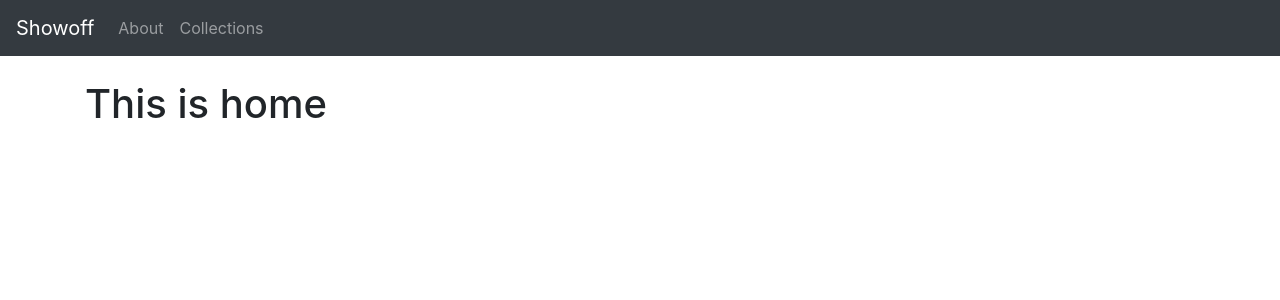
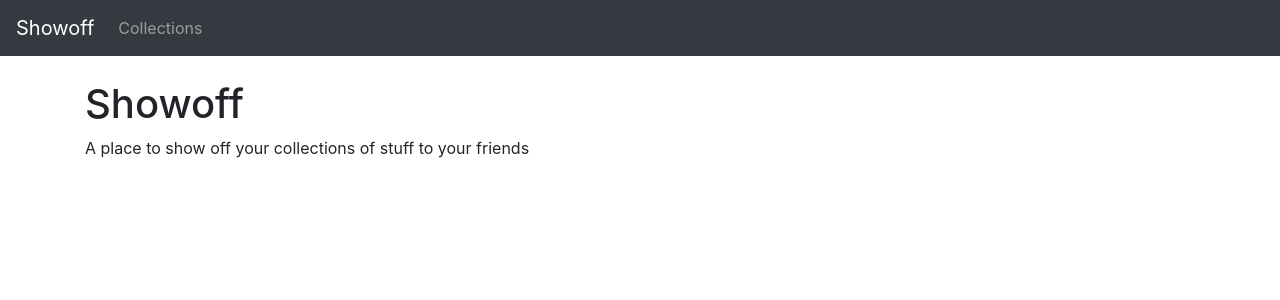
Before and after one commit to yashkir/showoff, a Django app: page / in a window 1280 px wide. Shown: the top 300 px of the page. Run offline with Django 3.2, Linux system fonts and the light colour scheme; some libraries are stand-ins or nearby versions.

Commit message:
update urls to django and fix items link

```diff
--- a/main_app/templates/base.html
+++ b/main_app/templates/base.html
@@ -10,8 +10,7 @@
     <a class="navbar-brand" href="/">Showoff</a>
     <div>
       <ul class="navbar-nav">
-        <li class="nav-item"><a class="nav-link" href="/about/">About</a></li>
-        <li class="nav-item"><a class="nav-link" href="/collections/">Collections</a></li>
+        <li class="nav-item"><a class="nav-link" href="{% url 'collections_index' %}">Collections</a></li>
       </ul>
     </div>
   </nav>
--- a/main_app/templates/collections/detail.html
+++ b/main_app/templates/collections/detail.html
@@ -10,7 +10,7 @@ Collections
 
 <div class="list-group">
   {% for item in items %}
-  <a href="/items/{{ item.id }}" class="list-group-item list-group-item-action">
+  <a href="{% url 'items_detail' item.id %}" class="list-group-item list-group-item-action">
     <h5>{{ item.name }}</h5>
     <i>{{ item.description }}</i>
   </a>
--- a/main_app/templates/collections/index.html
+++ b/main_app/templates/collections/index.html
@@ -10,7 +10,7 @@ Collections
 
 <div class="list-group">
   {% for collection in collections %}
-  <a href="/collections/{{ collection.id }}/"
+  <a href="{% url 'collections_detail' collection.id %}"
      class="list-group-item list-group-item-action">
     {{ collection.name }}
     <i>({{ collection.user }})</i>
--- a/main_app/templates/home.html
+++ b/main_app/templates/home.html
@@ -4,7 +4,10 @@ Home
 {% endblock %}
 {% block content %}
 <h1>
-  This is home
+  Showoff
 </h1>
+<p>
+A place to show off your collections of stuff to your friends
+</p>
 
 {% endblock %}
--- a/main_app/urls.py
+++ b/main_app/urls.py
@@ -5,5 +5,6 @@ from . import views
 urlpatterns = [
     path('', views.home, name='home'),
     path('collections/', views.collections_index, name='collections_index'),
-    path('collections/<int:collection_id>/', views.collections_detail, name='collection_detail'),
+    path('collections/<int:collection_id>/', views.collections_detail, name='collections_detail'),
+    path('items/<int:item_id>/', views.items_detail, name='items_detail'),
 ]
--- a/main_app/views.py
+++ b/main_app/views.py
@@ -17,3 +17,9 @@ def collections_detail(request, collection_id):
         'collection': collection,
         'items': items,
     })
+
+def items_detail(request, item_id):
+    item = Item.objects.get(id=item_id)
+    return render(request, 'items/detail.html', {
+        'item': item,
+    })
```
